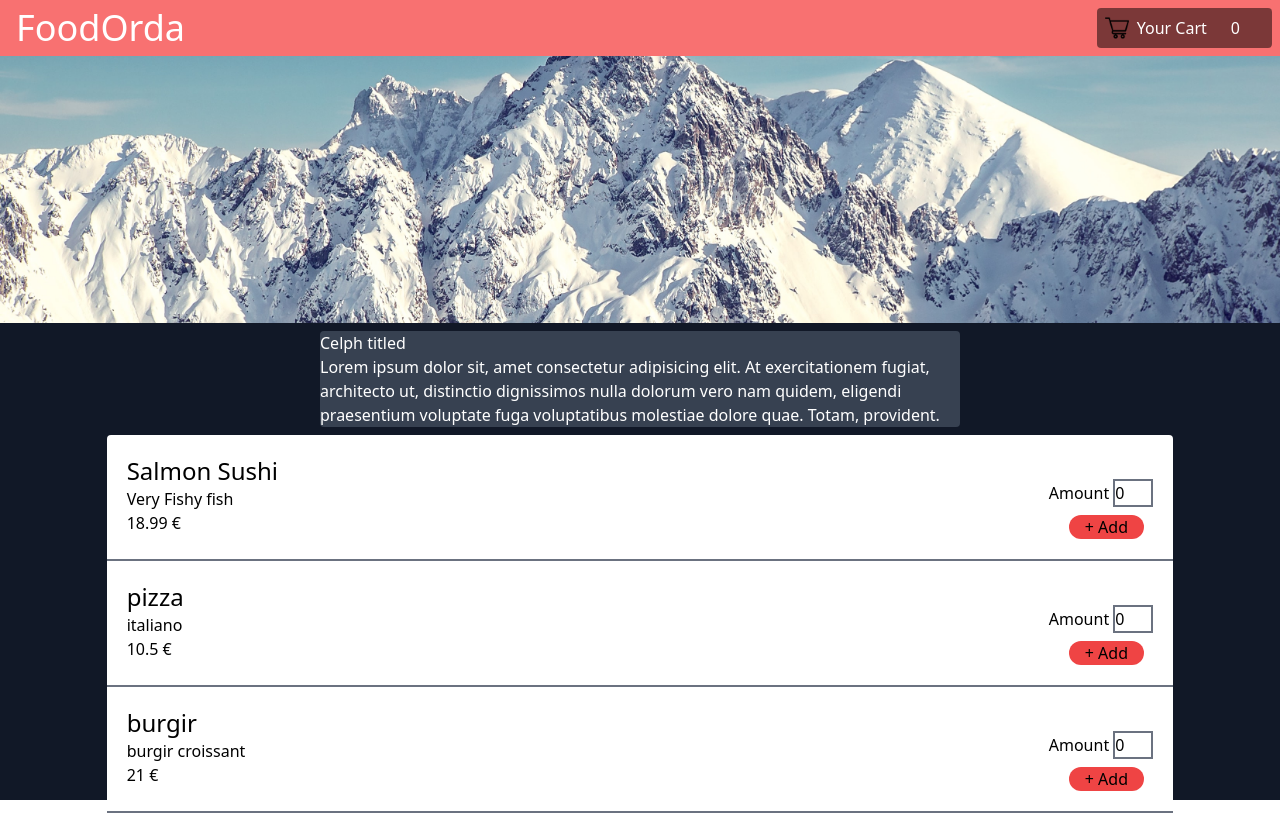
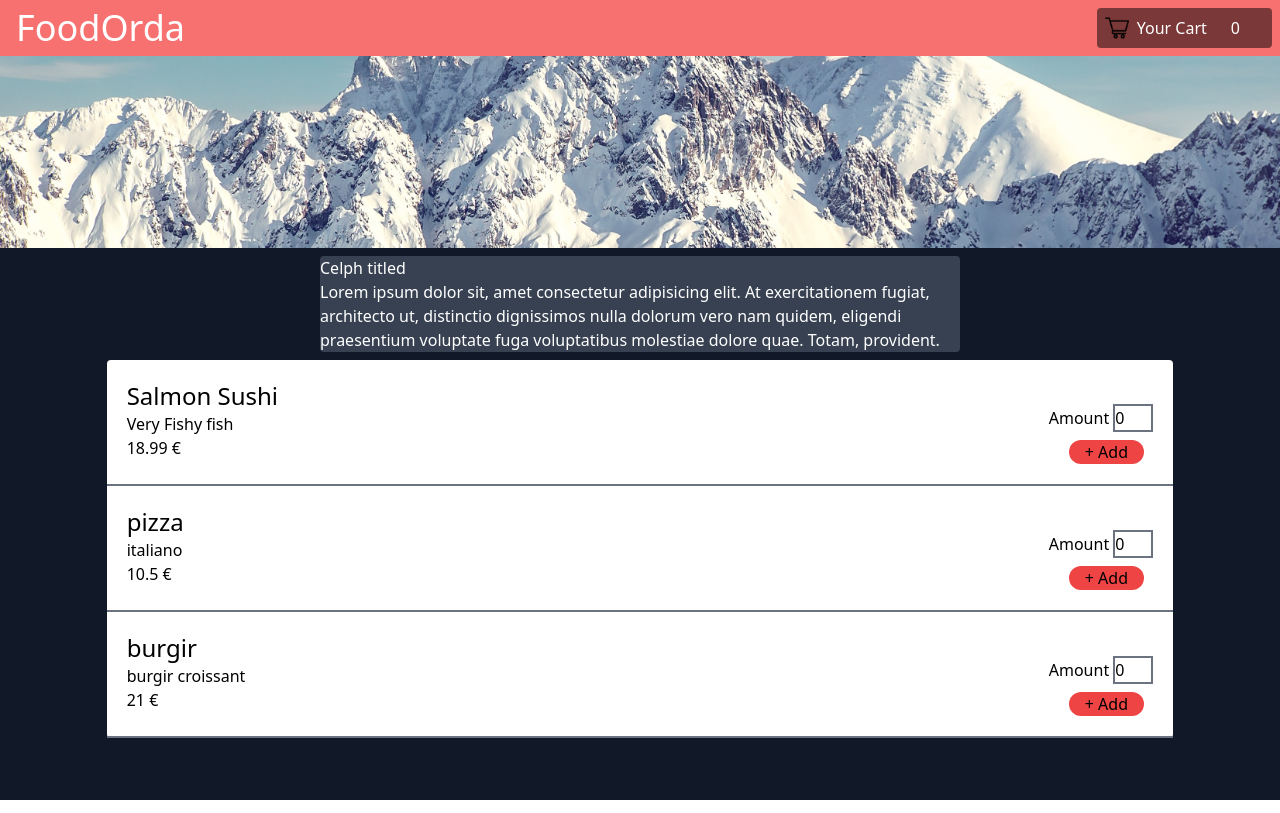
Before and after one commit to CondorW/foodOrda-pracProjRea, a React (Create React App) app: page / in a window 1280 px wide. Built offline with nearby package versions, Linux system fonts and the light colour scheme.

Commit message:
fix background image and background coloring not scaling properly

```diff
--- a/src/App.js
+++ b/src/App.js
@@ -16,10 +16,10 @@ function App() {
       <div className="bg-gray-900 h-screen">
         <Navbar></Navbar>
         {showCart ? <Modal></Modal> : null}
-        <img className="object-cover h-1/3 w-full bg-fixed z-0" src={alpen} alt="" />
+        <img className="object-cover h-48 w-full" src={alpen} alt="" />
         <div className="flex flex-col">
-        <Description></Description>
-        <Menu></Menu>
+          <Description></Description>
+          <Menu></Menu>
         </div>
       </div>
     </Fragment>
```
Also changed, not shown: 1 other file (tests, documents, lock files or other folders).
